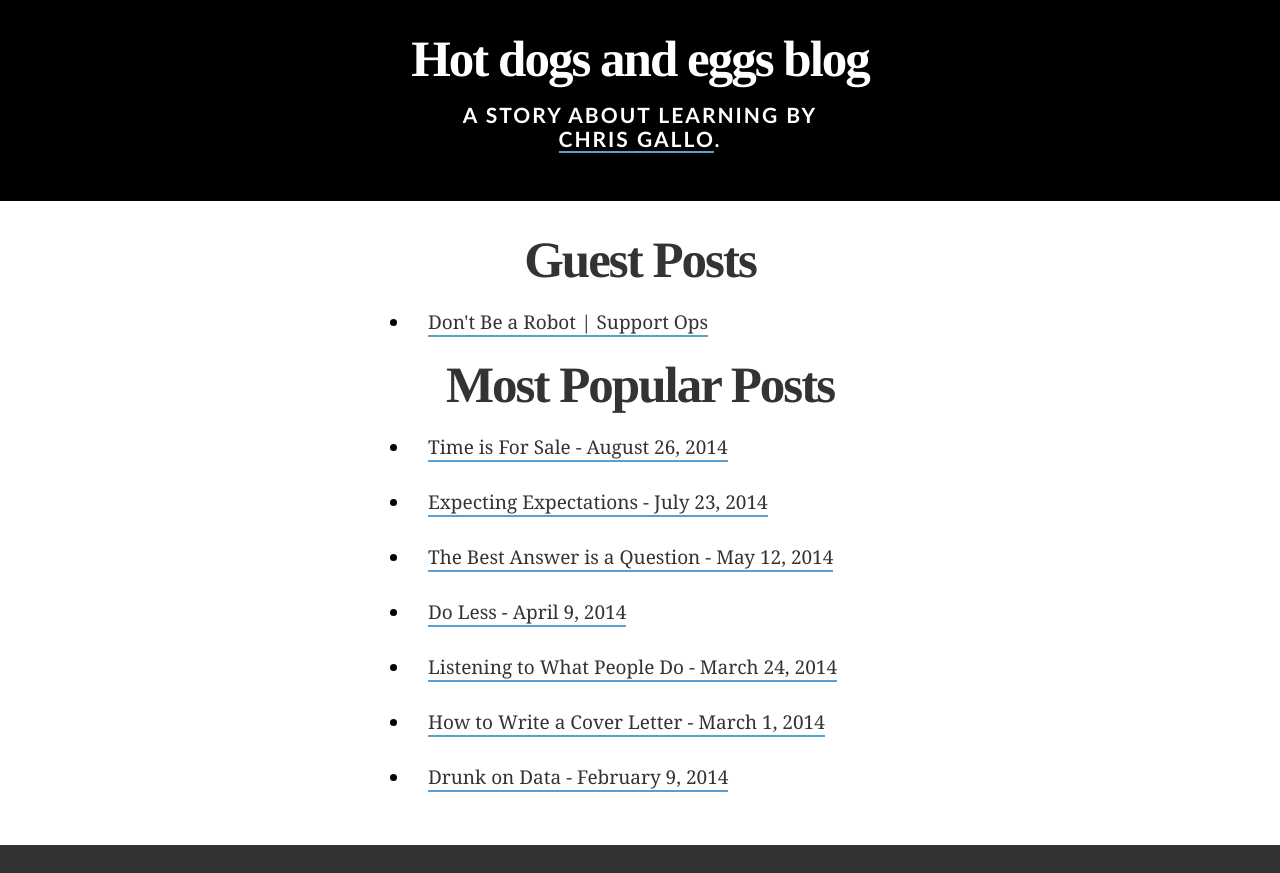
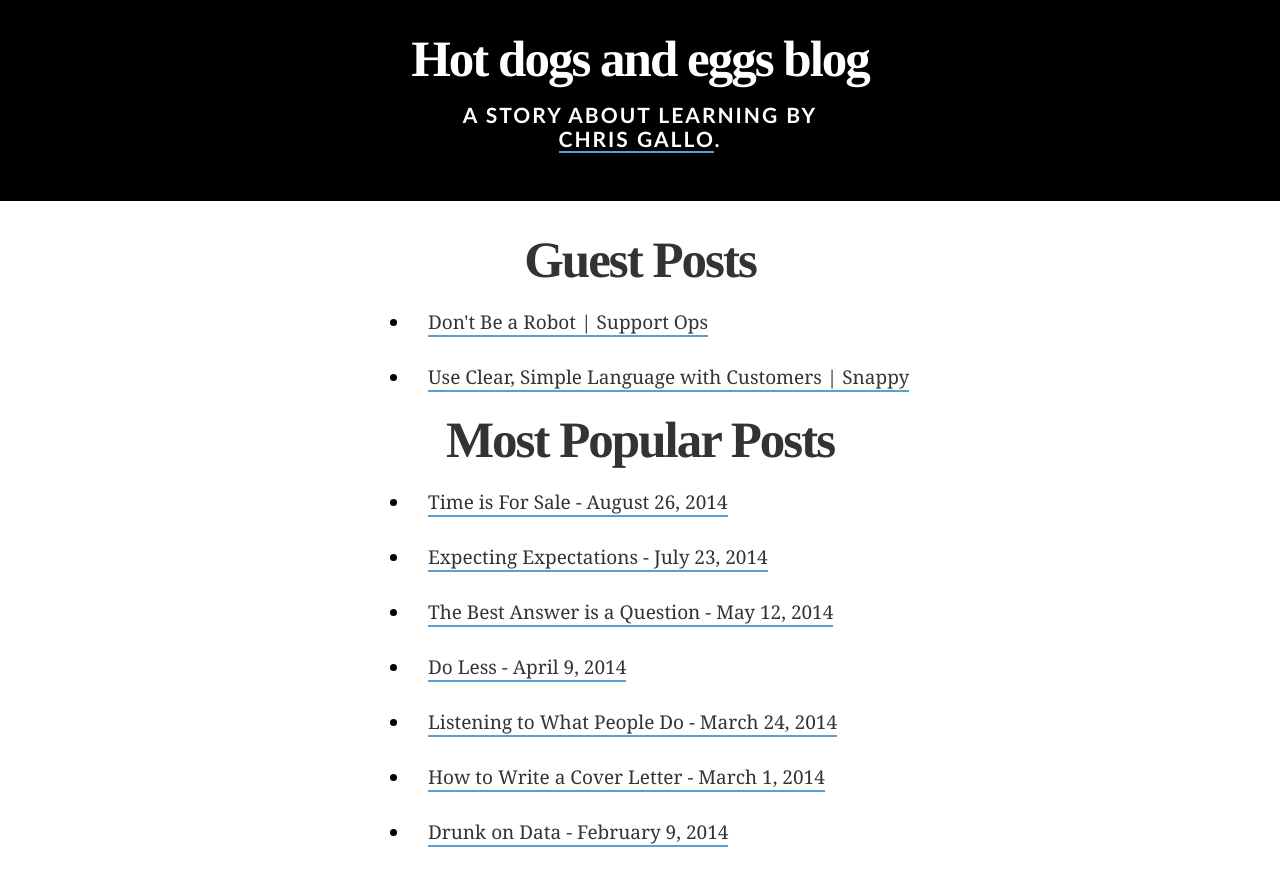
Before and after one commit to gallochris/writing, a Jekyll site: the page built from best.html, in a window 1280 px wide, cut to the strip 0-873 px from the top of the page. Built offline with Jekyll 4.4.1, drawn with Linux system fonts in a browser that asks for light colours; Markdown is read by kramdown in place of the engine named in the settings.

Commit message:
adding another guest post

```diff
--- a/best.html
+++ b/best.html
@@ -15,6 +15,9 @@ title: Popular Posts | Hot Dogs and Eggs
 
  <ul>
   <li><a href="http://supportops.co/dont-be-a-robot-create-conversations/">Don't Be a Robot | Support Ops </a> </li>
+  </ul>
+
+  <ul><li><a href="http://blog.besnappy.com/2014/09/speak-customers-like-truck-driver/">Use Clear, Simple Language with Customers | Snappy</a></li>
   </ul>
 
 
```
